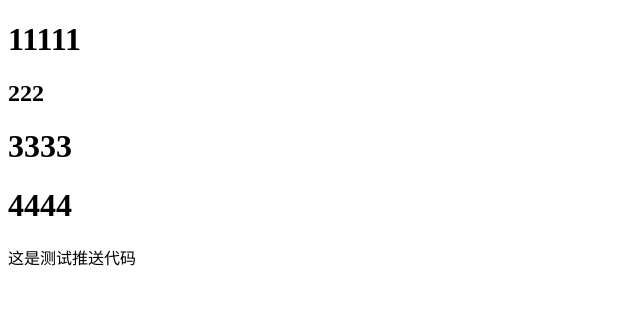
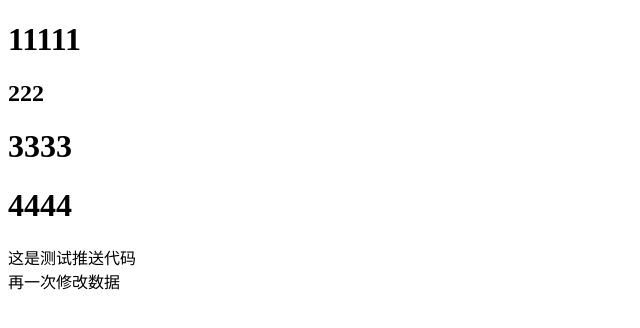
Before and after one commit to Asdf6677/aaa, a plain HTML site: page index.html in a window 1280 px wide. Shown: the whole page, without its empty margins (0-640 px from the left). Drawn offline with Linux system fonts and the light colour scheme.

Commit message:
v2测试

```diff
--- a/index.html
+++ b/index.html
@@ -12,5 +12,6 @@
     <h1>3333</h1>
     <h1>4444</h1>
     <div>这是测试推送代码</div>
+    <div>再一次修改数据</div>
 </body>
 </html>
```
